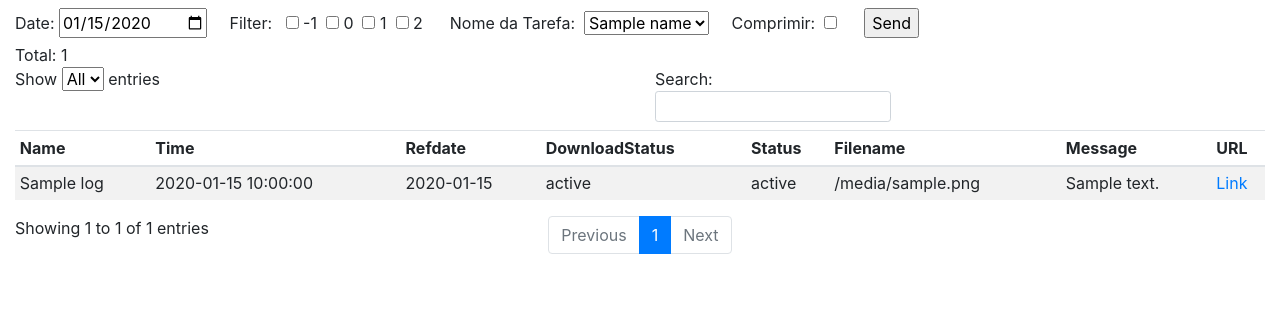
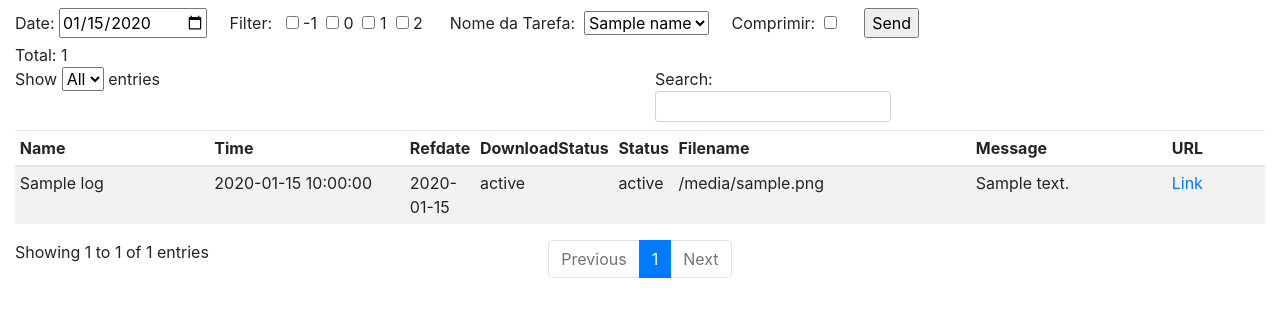
Before and after one commit to datalab42/kyd-downloader, a Flask app: template app/templates/table.html in a window 1280 px wide. Shown: the part 48-365 px from the top of the page. Run offline with Flask 2, Linux system fonts and the light colour scheme; the template is opened without the code that fills it: most values are stand-ins (such as "Sample title", 1, 10 or a date in 2020); some libraries are stand-ins or nearby versions.

Commit message:
Defined column widths for better presentation

```diff
--- a/app/templates/table.html
+++ b/app/templates/table.html
@@ -17,14 +17,14 @@
     <tbody>
       {% for log in logs %}
         <tr>
-          <td>{{ log.name }}</td>
-          <td>{{ log.time }}</td>
+          <td class="col-md-2">{{ log.name }}</td>
+          <td class="col-md-2">{{ log.time }}</td>
           <td>{{ log.refdate }}</td>
           <td>{{ log.download_status }}</td>
           <td>{{ log.status }}</td>
-          <td>{{ log.filename }}</td>
-          <td>{{ log.message }}</td>
-          <td><a href="{{ log.url }}">Link</a></td>
+          <td class="col-md-3">{{ log.filename }}</td>
+          <td class="col-md-2">{{ log.message }}</td>
+          <td class="col-md-1"><a href="{{ log.url }}">Link</a></td>
         </tr>
       {% endfor %}
     </tbody>
```
